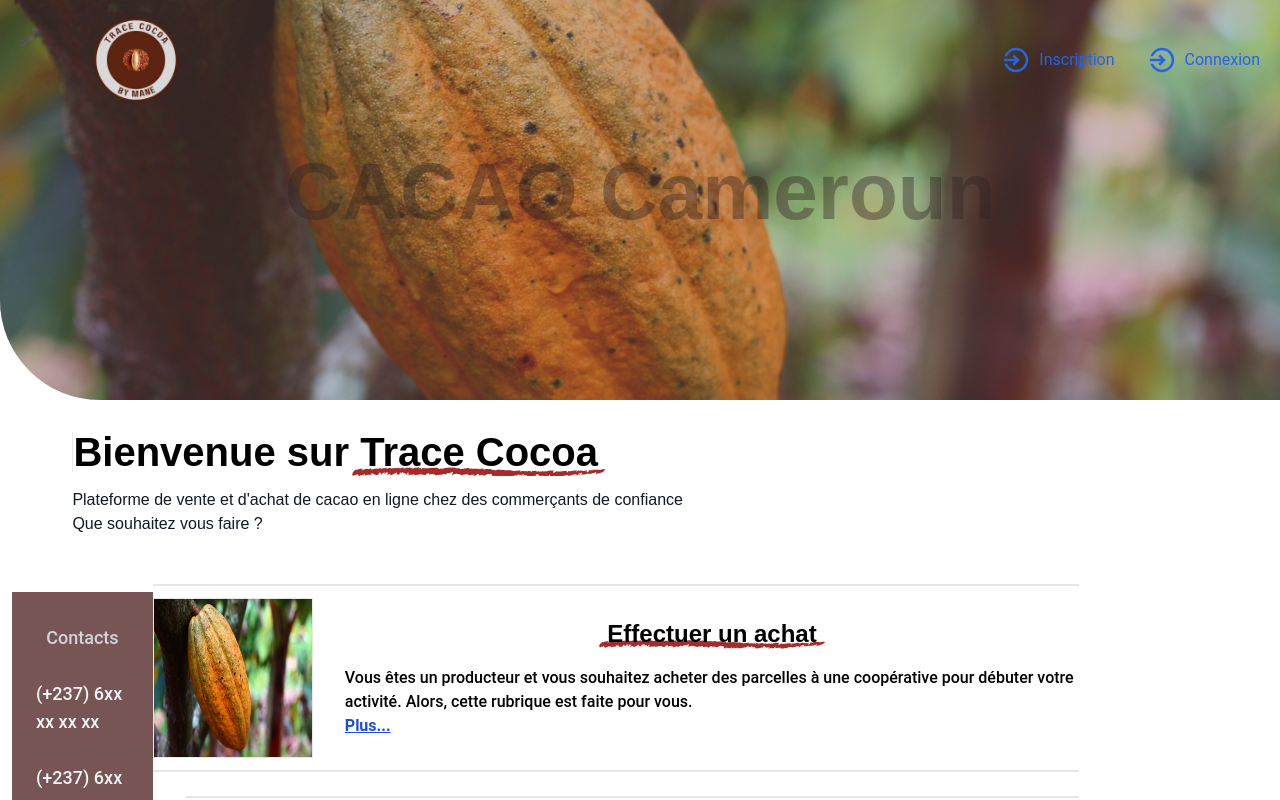
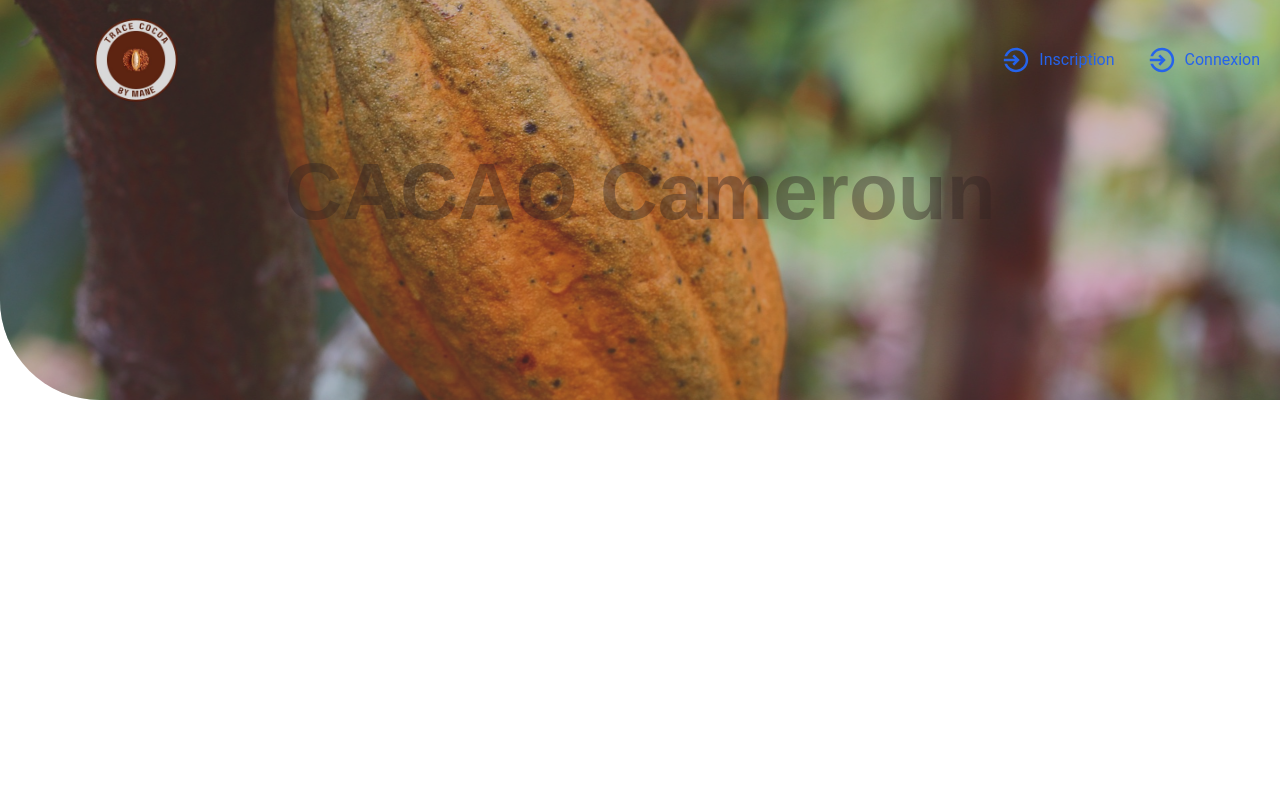
Before and after one commit to mimlyrics/coco1, a React (Vite) app: page / in a window 1280 px wide. Shown: the top 800 px of the page. Built offline with nearby package versions, Linux system fonts and the light colour scheme.

Commit message:
update last5

```diff
--- a/src/components/Home.jsx
+++ b/src/components/Home.jsx
@@ -145,7 +145,7 @@ const Home = () => {
       <section className={ isActiveModalNavbar ? " relative opacity-60 -z-50 " :  "flex flex-col z-50 font-medium space-x-1 mx-1 mt-5" }>
 
         <div className=' mt-2 md:mt-2 pl-2 pr-14 py-1'>
-          {!userCode ?
+          {userCode ?
           <div className=" ">
             <h1 className="border-l text-4xl md:text-[2.5rem]">Bienvenue sur  <strong>Trace Cocoa</strong></h1>
               <p className="text-gray-900 ">
--- a/src/components/Login.jsx
+++ b/src/components/Login.jsx
@@ -9,7 +9,7 @@ import { setCredentials } from "../slices/auth/authSlice";
 import { FaRegEyeSlash, FaRegEye, FaX, FaUser } from "react-icons/fa6";
 import { useMimlyrics } from "./context/AppProvider";
 import axios from "./api/axios";
-
+import CLIENT_URL from "./routes/clientRoutes";
 const Login = () => {
   const [username, setUsername] = useState("");
   const [password, setPassword] = useState("");
@@ -48,7 +48,7 @@ const Login = () => {
       //console.log(res);
       dispatch(setCredentials({...res}));
       if(res) {
-        window.location.href = "https//tracecocoa.onrender.com";
+        window.location.href = CLIENT_URL;
       }
     }catch(error) {
       //console.log(error?.data?.message || error.error);
```
